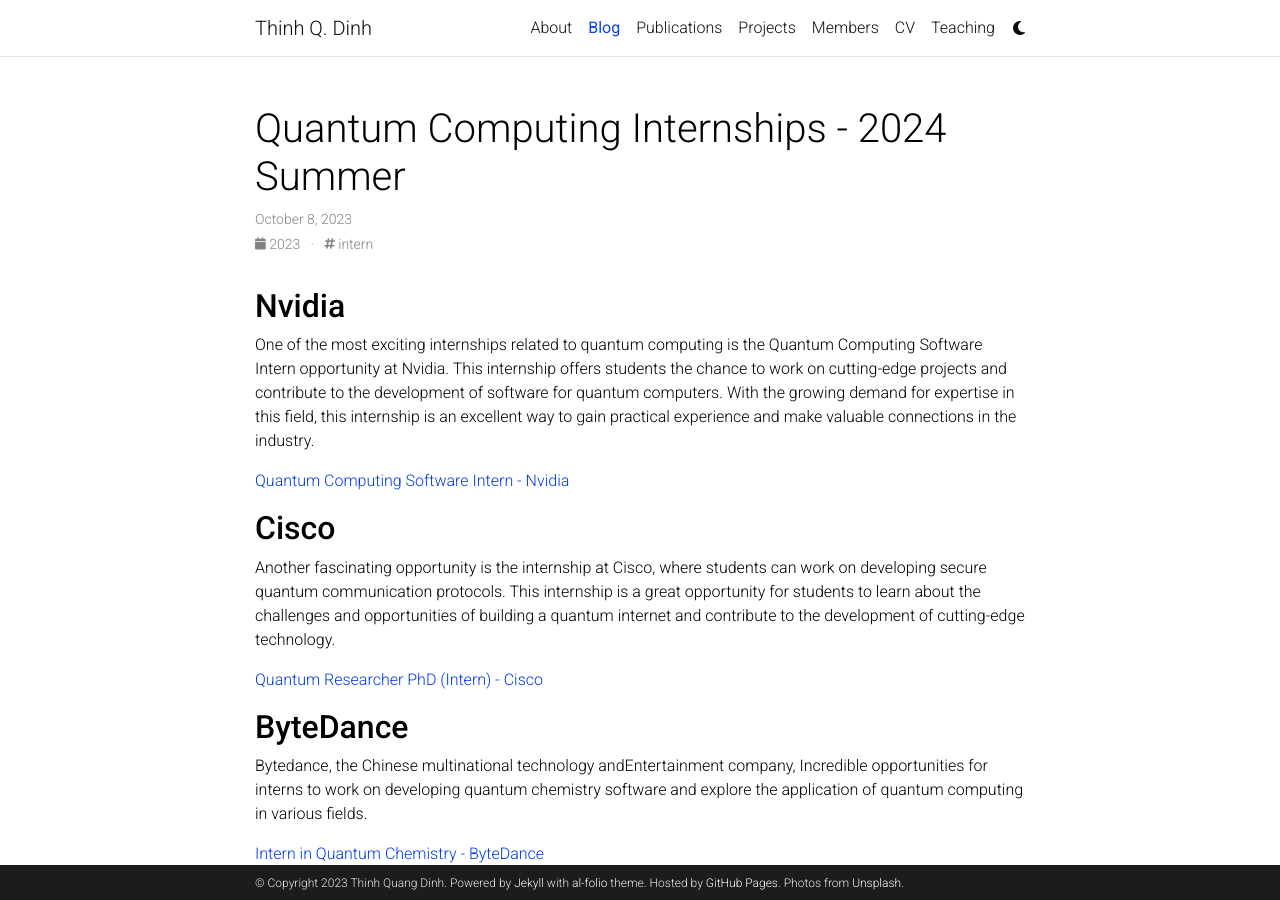
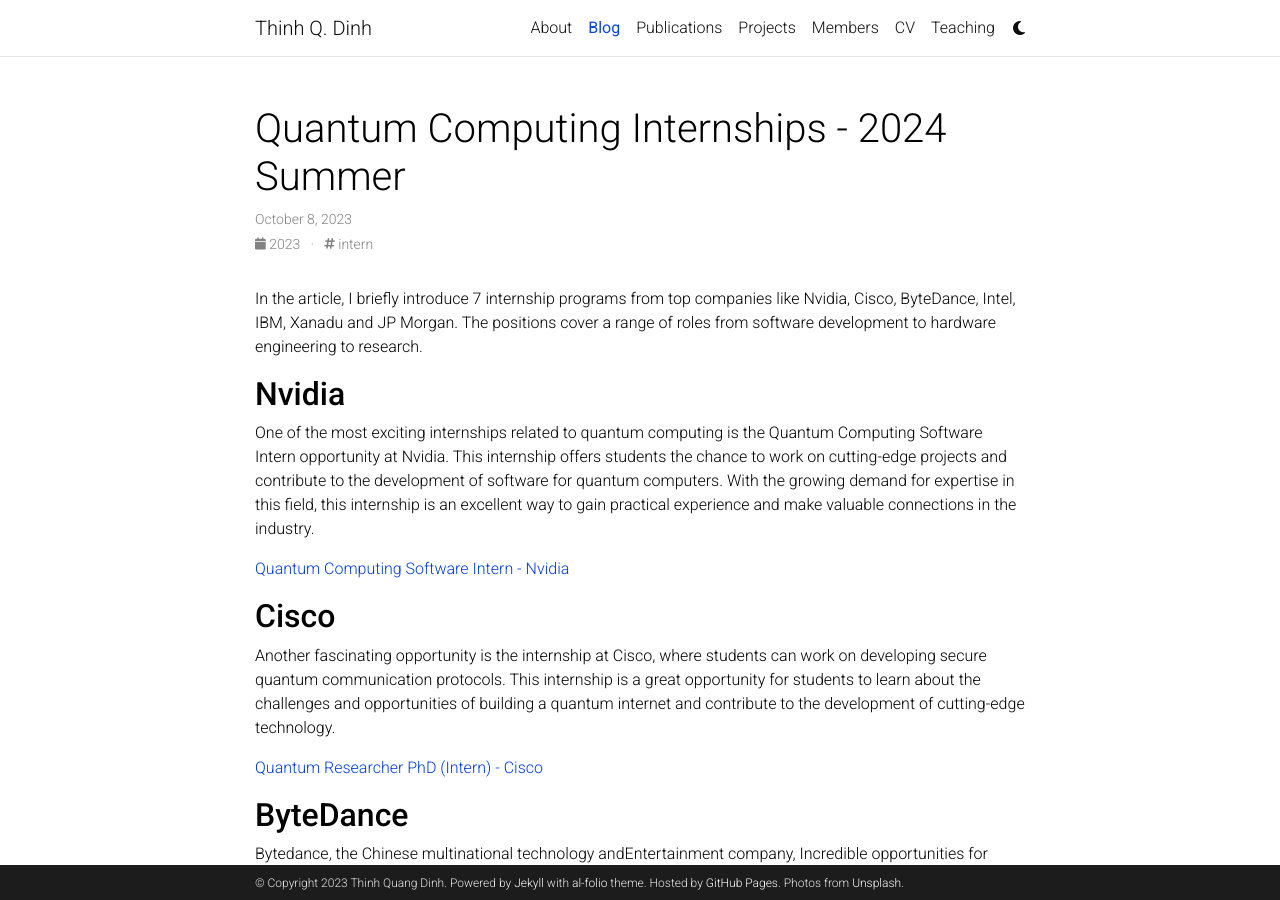
Before and after one commit to thinhqdinh/thinhqdinh.github.io, a Jekyll site: the page built from _posts/2023-10-08-intern2024.md, in a window 1280 px wide and 900 px high. Built offline with Jekyll 4.4.1, drawn with Linux system fonts in a browser that asks for light colours; comment, search, counter and statistics services are not loaded; a style sheet for code colours, icons or effects is not loaded.

Commit message:
- add intro

```diff
--- a/_posts/2023-10-08-intern2024.md
+++ b/_posts/2023-10-08-intern2024.md
@@ -12,6 +12,8 @@
 
 
 ---
+In the article, I briefly introduce 7 internship programs from top companies like Nvidia, Cisco, ByteDance, Intel, IBM, Xanadu and JP Morgan. The positions cover a range of roles from software development to hardware engineering to research.
+
 ## **Nvidia**
 
 One of the most exciting internships related to quantum computing is the Quantum Computing Software Intern opportunity at Nvidia. This internship offers students the chance to work on cutting-edge projects and contribute to the development of software for quantum computers. With the growing demand for expertise in this field, this internship is an excellent way to gain practical experience and make valuable connections in the industry.
```
